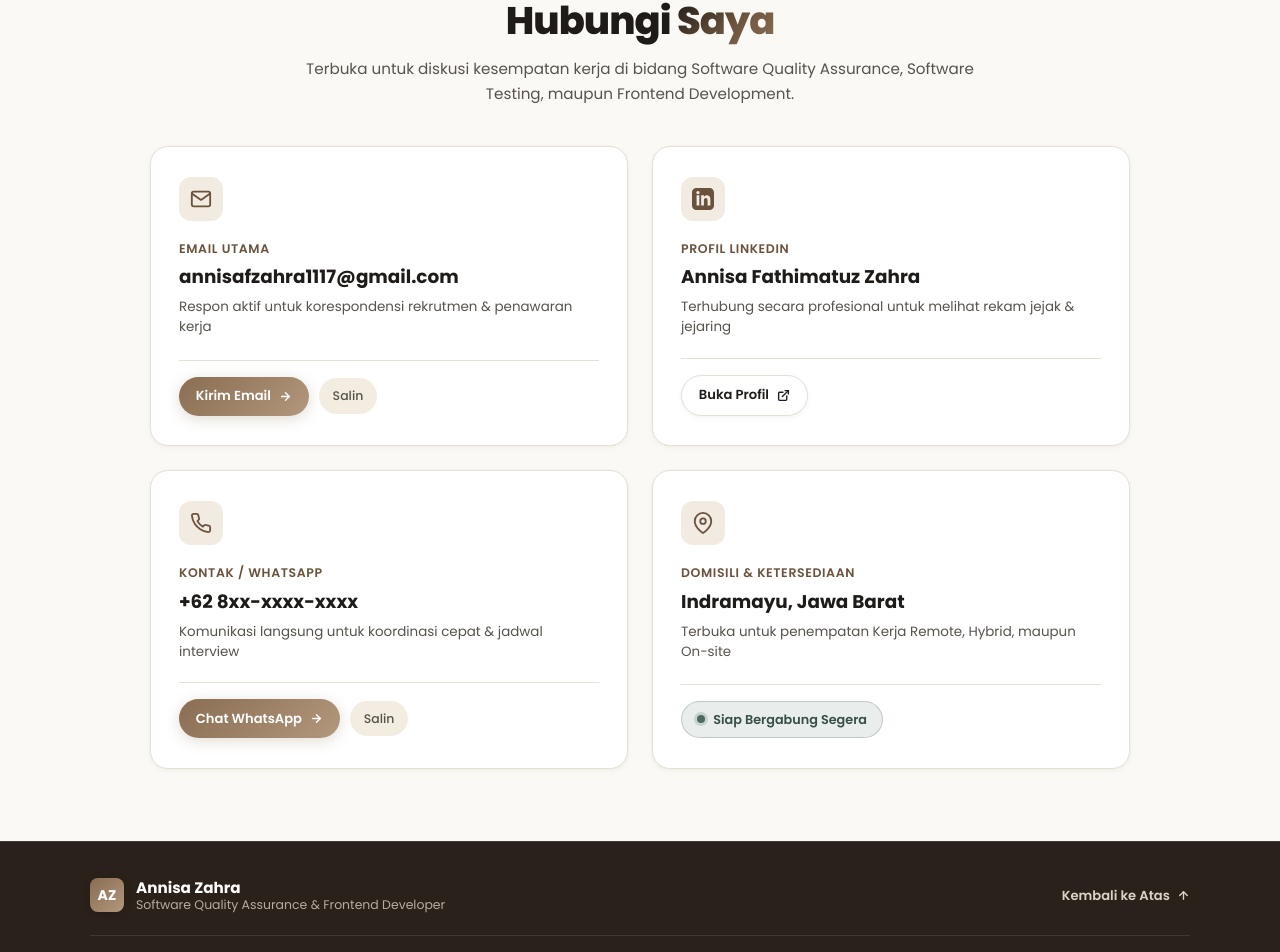
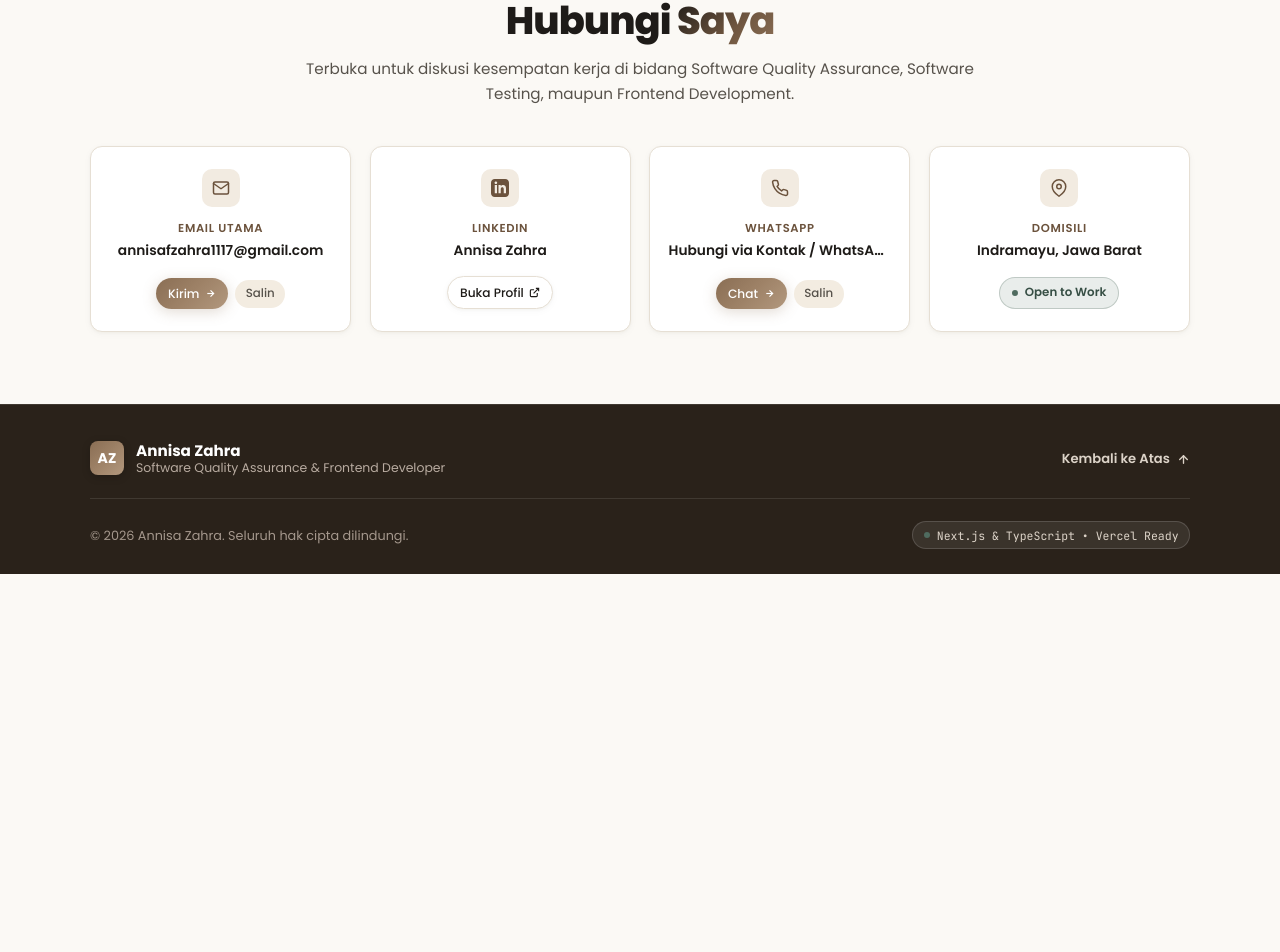
Before and after one commit to annisafzahra/porto, a Next.js app: page / in a window 1280 px wide. Shown: the part 5900-6852 px from the top of the page. After the commit the page ends 6474 px from the top, so only its background shows below. Built offline with nearby package versions, Linux system fonts and the light colour scheme.

Commit message:
style: compact contact section into single horizontal line with 4 sleek cards

```diff
--- a/src/components/Contact.tsx
+++ b/src/components/Contact.tsx
@@ -32,29 +32,28 @@ export default function Contact() {
           </p>
         </div>
 
-        {/* 4 Dedicated Contact Cards Grid */}
-        <div className="contact-cards-grid">
+        {/* 4 Cards Arranged in 1 Horizontal Line */}
+        <div className="contact-row">
           {/* 1. Email */}
-          <div className="channel-card glass-card">
-            <div className="channel-icon-box">
-              <svg width="22" height="22" viewBox="0 0 24 24" fill="none" stroke="currentColor" strokeWidth="2" strokeLinecap="round" strokeLinejoin="round">
+          <div className="contact-col-card glass-card">
+            <div className="card-icon-wrap">
+              <svg width="18" height="18" viewBox="0 0 24 24" fill="none" stroke="currentColor" strokeWidth="2" strokeLinecap="round" strokeLinejoin="round">
                 <path d="M4 4h16c1.1 0 2 .9 2 2v12c0 1.1-.9 2-2 2H4c-1.1 0-2-.9-2-2V6c0-1.1.9-2 2-2z"></path>
                 <polyline points="22,6 12,13 2,6"></polyline>
               </svg>
             </div>
-            <div className="channel-info">
-              <span className="channel-label">Email Utama</span>
-              <strong className="channel-value">{PERSONAL_INFO.email}</strong>
-              <p className="channel-subtext">Respon aktif untuk korespondensi rekrutmen &amp; penawaran kerja</p>
-            </div>
-            <div className="channel-actions">
+            <span className="card-label">Email Utama</span>
+            <span className="card-val" title={PERSONAL_INFO.email}>
+              {PERSONAL_INFO.email}
+            </span>
+            <div className="card-actions-compact">
               <a
                 href={`mailto:${PERSONAL_INFO.email}`}
-                className="btn btn-primary channel-btn"
+                className="btn btn-primary btn-mini"
                 id="contact-email-link"
               >
-                <span>Kirim Email</span>
-                <svg width="13" height="13" viewBox="0 0 24 24" fill="none" stroke="currentColor" strokeWidth="2.5" strokeLinecap="round" strokeLinejoin="round">
+                <span>Kirim</span>
+                <svg width="11" height="11" viewBox="0 0 24 24" fill="none" stroke="currentColor" strokeWidth="2.5">
                   <line x1="5" y1="12" x2="19" y2="12"></line>
                   <polyline points="12 5 19 12 12 19"></polyline>
                 </svg>
@@ -62,37 +61,36 @@ export default function Contact() {
               <button
                 type="button"
                 onClick={handleCopyEmail}
-                className="btn-copy"
-                aria-label="Salin Email"
+                className="btn-copy-mini"
+                title="Salin Email"
                 id="contact-copy-email-btn"
               >
-                {copiedEmail ? 'Tersalin' : 'Salin'}
+                {copiedEmail ? 'Disalin' : 'Salin'}
               </button>
             </div>
           </div>
 
           {/* 2. LinkedIn */}
-          <div className="channel-card glass-card">
-            <div className="channel-icon-box">
-              <svg width="22" height="22" viewBox="0 0 24 24" fill="currentColor">
+          <div className="contact-col-card glass-card">
+            <div className="card-icon-wrap">
+              <svg width="18" height="18" viewBox="0 0 24 24" fill="currentColor">
                 <path d="M19 0h-14c-2.761 0-5 2.239-5 5v14c0 2.761 2.239 5 5 5h14c2.762 0 5-2.239 5-5v-14c0-2.761-2.238-5-5-5zm-11 19h-3v-11h3v11zm-1.5-12.268c-.966 0-1.75-.79-1.75-1.764s.784-1.764 1.75-1.764 1.75.79 1.75 1.764-.783 1.764-1.75 1.764zm13.5 12.268h-3v-5.604c0-3.368-4-3.113-4 0v5.604h-3v-11h3v1.765c1.396-2.586 7-2.777 7 2.476v6.759z"/>
               </svg>
             </div>
-            <div className="channel-info">
-              <span className="channel-label">Profil LinkedIn</span>
-              <strong className="channel-value">Annisa Fathimatuz Zahra</strong>
-              <p className="channel-subtext">Terhubung secara profesional untuk melihat rekam jejak &amp; jejaring</p>
-            </div>
-            <div className="channel-actions">
+            <span className="card-label">LinkedIn</span>
+            <span className="card-val" title="Annisa Fathimatuz Zahra">
+              Annisa Zahra
+            </span>
+            <div className="card-actions-compact">
               <a
                 href={PERSONAL_INFO.linkedin}
                 target="_blank"
                 rel="noopener noreferrer"
-                className="btn btn-secondary channel-btn"
+                className="btn btn-secondary btn-mini"
                 id="contact-linkedin-link"
               >
                 <span>Buka Profil</span>
-                <svg width="13" height="13" viewBox="0 0 24 24" fill="none" stroke="currentColor" strokeWidth="2.5" strokeLinecap="round" strokeLinejoin="round">
+                <svg width="11" height="11" viewBox="0 0 24 24" fill="none" stroke="currentColor" strokeWidth="2.5">
                   <path d="M18 13v6a2 2 0 0 1-2 2H5a2 2 0 0 1-2-2V8a2 2 0 0 1 2-2h6"></path>
                   <polyline points="15 3 21 3 21 9"></polyline>
                   <line x1="10" y1="14" x2="21" y2="3"></line>
@@ -101,28 +99,27 @@ export default function Contact() {
             </div>
           </div>
 
-          {/* 3. WhatsApp / Phone */}
-          <div className="channel-card glass-card">
-            <div className="channel-icon-box">
-              <svg width="22" height="22" viewBox="0 0 24 24" fill="none" stroke="currentColor" strokeWidth="2" strokeLinecap="round" strokeLinejoin="round">
+          {/* 3. WhatsApp / Telepon */}
+          <div className="contact-col-card glass-card">
+            <div className="card-icon-wrap">
+              <svg width="18" height="18" viewBox="0 0 24 24" fill="none" stroke="currentColor" strokeWidth="2" strokeLinecap="round" strokeLinejoin="round">
                 <path d="M22 16.92v3a2 2 0 0 1-2.18 2 19.79 19.79 0 0 1-8.63-3.07 19.5 19.5 0 0 1-6-6 19.79 19.79 0 0 1-3.07-8.67A2 2 0 0 1 4.11 2h3a2 2 0 0 1 2 1.72 12.84 12.84 0 0 0 .7 2.81 2 2 0 0 1-.45 2.11L8.09 9.91a16 16 0 0 0 6 6l1.27-1.27a2 2 0 0 1 2.11-.45 12.84 12.84 0 0 0 2.81.7A2 2 0 0 1 22 16.92z"></path>
               </svg>
             </div>
-            <div className="channel-info">
-              <span className="channel-label">Kontak / WhatsApp</span>
-              <strong className="channel-value">{PERSONAL_INFO.phone}</strong>
-              <p className="channel-subtext">Komunikasi langsung untuk koordinasi cepat &amp; jadwal interview</p>
-            </div>
-            <div className="channel-actions">
+            <span className="card-label">WhatsApp</span>
+            <span className="card-val" title={PERSONAL_INFO.phoneDisplay || PERSONAL_INFO.phone}>
+              {PERSONAL_INFO.phoneDisplay || PERSONAL_INFO.phone}
+            </span>
+            <div className="card-actions-compact">
               <a
                 href={PERSONAL_INFO.whatsappUrl}
                 target="_blank"
                 rel="noopener noreferrer"
-                className="btn btn-primary channel-btn"
+                className="btn btn-primary btn-mini"
                 id="contact-whatsapp-link"
               >
-                <span>Chat WhatsApp</span>
-                <svg width="13" height="13" viewBox="0 0 24 24" fill="none" stroke="currentColor" strokeWidth="2.5" strokeLinecap="round" strokeLinejoin="round">
+                <span>Chat</span>
+                <svg width="11" height="11" viewBox="0 0 24 24" fill="none" stroke="currentColor" strokeWidth="2.5">
                   <line x1="5" y1="12" x2="19" y2="12"></line>
                   <polyline points="12 5 19 12 12 19"></polyline>
                 </svg>
@@ -130,33 +127,32 @@ export default function Contact() {
               <button
                 type="button"
                 onClick={handleCopyPhone}
-                className="btn-copy"
-                aria-label="Salin Nomor"
+                className="btn-copy-mini"
+                title="Salin Nomor"
                 id="contact-copy-phone-btn"
               >
-                {copiedPhone ? 'Tersalin' : 'Salin'}
+                {copiedPhone ? 'Disalin' : 'Salin'}
               </button>
             </div>
           </div>
 
-          {/* 4. Location & Availability */}
-          <div className="channel-card glass-card">
-            <div className="channel-icon-box">
-              <svg width="22" height="22" viewBox="0 0 24 24" fill="none" stroke="currentColor" strokeWidth="2" strokeLinecap="round" strokeLinejoin="round">
+          {/* 4. Lokasi & Ketersediaan */}
+          <div className="contact-col-card glass-card">
+            <div className="card-icon-wrap">
+              <svg width="18" height="18" viewBox="0 0 24 24" fill="none" stroke="currentColor" strokeWidth="2" strokeLinecap="round" strokeLinejoin="round">
                 <path d="M21 10c0 7-9 13-9 13s-9-6-9-13a9 9 0 0 1 18 0z"></path>
                 <circle cx="12" cy="10" r="3"></circle>
               </svg>
             </div>
-            <div className="channel-info">
-              <span className="channel-label">Domisili &amp; Ketersediaan</span>
-              <strong className="channel-value">{PERSONAL_INFO.location}</strong>
-              <p className="channel-subtext">Terbuka untuk penempatan Kerja Remote, Hybrid, maupun On-site</p>
-            </div>
-            <div className="channel-actions">
-              <div className="availability-badge">
-                <span className="dot-pulse"></span>
-                <span>Siap Bergabung Segera</span>
-              </div>
+            <span className="card-label">Domisili</span>
+            <span className="card-val" title={PERSONAL_INFO.location}>
+              {PERSONAL_INFO.location}
+            </span>
+            <div className="card-actions-compact">
+              <span className="status-badge-mini">
+                <span className="dot-mini"></span>
+                <span>Open to Work</span>
+              </span>
             </div>
           </div>
         </div>
@@ -170,132 +166,136 @@ export default function Contact() {
           overflow: hidden;
         }
 
-        .contact-cards-grid {
+        .contact-row {
           display: grid;
-          grid-template-columns: repeat(2, minmax(0, 1fr));
-          gap: 1.5rem;
+          grid-template-columns: repeat(4, minmax(0, 1fr));
+          gap: 1.15rem;
           width: 100%;
-          max-width: 980px;
+          max-width: 1100px;
           margin: 0 auto;
         }
 
-        .channel-card {
-          padding: 1.85rem 1.75rem;
+        .contact-col-card {
+          padding: 1.35rem 1.15rem;
           background: #ffffff;
           border: 1px solid var(--border-subtle);
-          border-radius: var(--radius-lg);
+          border-radius: var(--radius-md);
           box-shadow: var(--shadow-sm);
           display: flex;
           flex-direction: column;
+          align-items: center;
+          text-align: center;
           transition: transform 0.28s cubic-bezier(0.16, 1, 0.3, 1), box-shadow 0.28s cubic-bezier(0.16, 1, 0.3, 1), border-color 0.2s ease;
         }
 
-        .channel-card:hover {
+        .contact-col-card:hover {
           transform: translateY(-4px);
           box-shadow: var(--shadow-md);
           border-color: var(--accent-taupe);
         }
 
-        .channel-icon-box {
-          width: 44px;
-          height: 44px;
-          border-radius: 12px;
+        .card-icon-wrap {
+          width: 38px;
+          height: 38px;
+          border-radius: 10px;
           background: var(--accent-taupe-soft);
           color: var(--accent-taupe-dark);
           display: flex;
           align-items: center;
           justify-content: center;
-          margin-bottom: 1.15rem;
+          margin-bottom: 0.75rem;
+          flex-shrink: 0;
         }
 
-        .channel-info {
-          display: flex;
-          flex-direction: column;
-          flex-grow: 1;
-          margin-bottom: 1.25rem;
-        }
-
-        .channel-label {
-          font-size: 0.78rem;
+        .card-label {
+          font-size: 0.72rem;
           font-weight: 600;
           color: var(--accent-taupe-dark);
           text-transform: uppercase;
-          letter-spacing: 0.05em;
-          margin-bottom: 0.35rem;
+          letter-spacing: 0.06em;
+          margin-bottom: 0.3rem;
         }
 
-        .channel-value {
-          font-size: 1.15rem;
-          font-weight: 700;
+        .card-val {
+          font-size: 0.86rem;
+          font-weight: 600;
           color: var(--text-primary);
           line-height: 1.35;
-          margin-bottom: 0.45rem;
-          word-break: break-word;
+          margin-bottom: 0.95rem;
+          white-space: nowrap;
+          overflow: hidden;
+          text-overflow: ellipsis;
+          max-width: 100%;
+          display: block;
         }
 
-        .channel-subtext {
-          font-size: 0.84rem;
-          color: var(--text-secondary);
-          line-height: 1.5;
-          margin: 0;
+        .card-actions-compact {
+          display: flex;
+          align-items: center;
+          justify-content: center;
+          gap: 0.45rem;
+          margin-top: auto;
+          width: 100%;
         }
 
-        .channel-actions {
-          display: flex;
+        .btn-mini {
+          font-size: 0.76rem;
+          padding: 0.35rem 0.75rem;
+          border-radius: var(--radius-full);
+          display: inline-flex;
           align-items: center;
-          gap: 0.65rem;
-          padding-top: 1rem;
-          border-top: 1px solid var(--border-subtle);
-          flex-wrap: wrap;
+          gap: 0.35rem;
+          font-weight: 500;
         }
 
-        .channel-btn {
-          font-size: 0.82rem;
-          padding: 0.55rem 1.05rem;
-        }
-
-        .btn-copy {
+        .btn-copy-mini {
           font-family: inherit;
-          font-size: 0.78rem;
+          font-size: 0.74rem;
           font-weight: 500;
           color: var(--text-secondary);
           background: var(--bg-secondary);
           border: 1px solid var(--border-medium);
-          padding: 0.55rem 0.85rem;
+          padding: 0.35rem 0.65rem;
           border-radius: var(--radius-full);
           cursor: pointer;
           transition: all 0.2s ease;
         }
 
-        .btn-copy:hover {
+        .btn-copy-mini:hover {
           background: #fdfbf8;
           border-color: var(--accent-taupe);
           color: var(--text-primary);
         }
 
-        .availability-badge {
+        .status-badge-mini {
           display: inline-flex;
           align-items: center;
-          gap: 0.5rem;
-          padding: 0.45rem 0.95rem;
+          gap: 0.4rem;
+          padding: 0.35rem 0.75rem;
           background: rgba(79, 107, 95, 0.12);
           border: 1px solid rgba(79, 107, 95, 0.28);
           border-radius: var(--radius-full);
-          font-size: 0.8rem;
+          font-size: 0.74rem;
           font-weight: 600;
           color: var(--accent-sage-dark);
         }
 
-        .dot-pulse {
-          width: 8px;
-          height: 8px;
+        .dot-mini {
+          width: 6px;
+          height: 6px;
           border-radius: 50%;
           background: var(--accent-sage);
-          box-shadow: 0 0 0 3px rgba(79, 107, 95, 0.2);
         }
 
-        @media (max-width: 768px) {
-          .contact-cards-grid {
+        @media (max-width: 900px) {
+          .contact-row {
+            grid-template-columns: repeat(2, minmax(0, 1fr));
+            gap: 1rem;
+          }
+        }
+
+        @media (max-width: 540px) {
+          .contact-row {
             grid-template-columns: 1fr;
           }
         }
--- a/src/data/portfolioData.ts
+++ b/src/data/portfolioData.ts
@@ -70,9 +70,9 @@ export const PERSONAL_INFO = {
   location: "Indramayu, Jawa Barat",
   availability: "Terbuka untuk posisi Software QA / Testing / Frontend (Full-Time / Remote / On-Site)",
   email: "annisafzahra1117@gmail.com",
-  phone: "+62 8xx-xxxx-xxxx",
+  phone: "+62 895 325 841 902",
   phoneDisplay: "Hubungi via Kontak / WhatsApp",
-  whatsappUrl: "https://wa.me/6280000000000",
+  whatsappUrl: "https://wa.me/62895325841902",
   github: "https://github.com",
   linkedin: "https://www.linkedin.com/in/annisa-fathimatuz-zahra-231228445",
   aboutParagraphs: [
```
Also changed, not shown: src/components/Education.tsx (line endings or trailing spaces).
